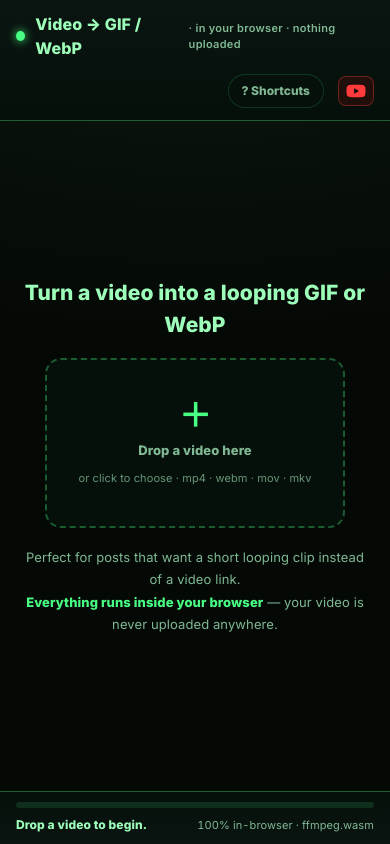
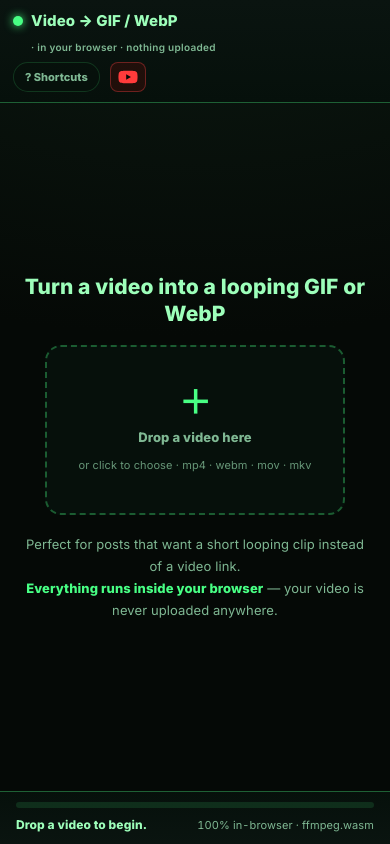
Before and after one commit to Deno2026/comfyui-deno-custom-nodes, a plain HTML site: page docs/video-to-gif/index.html in a window 390 px wide. Drawn offline with Linux system fonts and the light colour scheme.

Commit message:
Video → GIF/WebP: responsive layout for mobile / narrow screens
Fix cramped header on phones: title no longer breaks mid-text (dot stays
attached), subtitle wraps cleanly to its own line, controls stay tidy.
Adds a <=640px media query (smaller header/heading, fluid drop zone,
shorter preview, 2-up big buttons). No JS / behavior change.

Co-Authored-By: Claude Opus 4.7 <noreply@anthropic.com>

Co-authored-by: Codex <noreply@openai.com>

```diff
--- a/docs/video-to-gif/index.html
+++ b/docs/video-to-gif/index.html
@@ -50,7 +50,9 @@
     border-bottom:1px solid var(--line);background:linear-gradient(180deg,var(--panel),var(--panel2));
     flex:0 0 auto;flex-wrap:wrap;position:relative;
   }
-  .brand{display:flex;align-items:center;gap:10px;font-weight:900;font-size:16px;color:var(--txt-strong)}
+  .brand{display:flex;align-items:center;gap:10px;font-weight:900;font-size:16px;
+    color:var(--txt-strong);flex-wrap:wrap}
+  .bt{white-space:nowrap}
   .dot{width:10px;height:10px;border-radius:50%;background:var(--accent);box-shadow:0 0 10px var(--accent)}
   .brand small{font-weight:600;font-size:11px;color:var(--txt-soft);letter-spacing:.3px}
   .grow{margin-left:auto}
@@ -70,6 +72,28 @@
   .yt:hover{background:rgba(255,0,0,.22);border-color:#ff5252;
     box-shadow:0 0 12px rgba(255,0,0,.30)}
   .yt svg{width:20px;height:20px;display:block}
+
+  /* ---------- mobile / narrow screens ---------- */
+  @media (max-width:640px){
+    header{gap:8px 10px;padding:10px 13px}
+    .brand{font-size:15px;gap:8px;flex:1 1 100%}
+    .brand small{flex:1 1 100%;margin-left:18px;font-size:10px;line-height:1.3}
+    .grow{margin-left:0}
+    .ghost{font-size:11px;padding:6px 11px}
+    #stage{padding:14px}
+    .hint{gap:14px}
+    .hint h2{font-size:18px;line-height:1.3}
+    .hint p{font-size:12px}
+    .drop{width:86vw;max-width:340px;height:150px}
+    .editor{gap:16px}
+    .vwrap{min-height:200px;max-height:52vh}
+    .vwrap video,.vwrap img{max-height:52vh}
+    .row > .lbl{min-width:62px}
+    .seg .btn{font-size:12px;padding:7px 12px}
+    .bigbtns{gap:10px}
+    .bigbtn{flex:1 1 44%;min-width:0;width:auto;height:96px}
+    .estimate .big{font-size:14px}
+  }
 
   main{flex:1 1 auto;position:relative;overflow:auto}
   #stage{position:absolute;inset:0;display:flex;align-items:center;justify-content:center;padding:22px}
@@ -244,7 +268,7 @@
 </head>
 <body>
 <header>
-  <div class="brand"><span class="dot"></span>Video → GIF / WebP
+  <div class="brand"><span class="dot"></span><span class="bt">Video → GIF / WebP</span>
     <small>· in your browser · nothing uploaded</small></div>
   <button class="ghost grow" id="helpBtn2">? Shortcuts</button>
   <a class="yt" href="https://www.youtube.com/@Denoise-AI" target="_blank"
```
